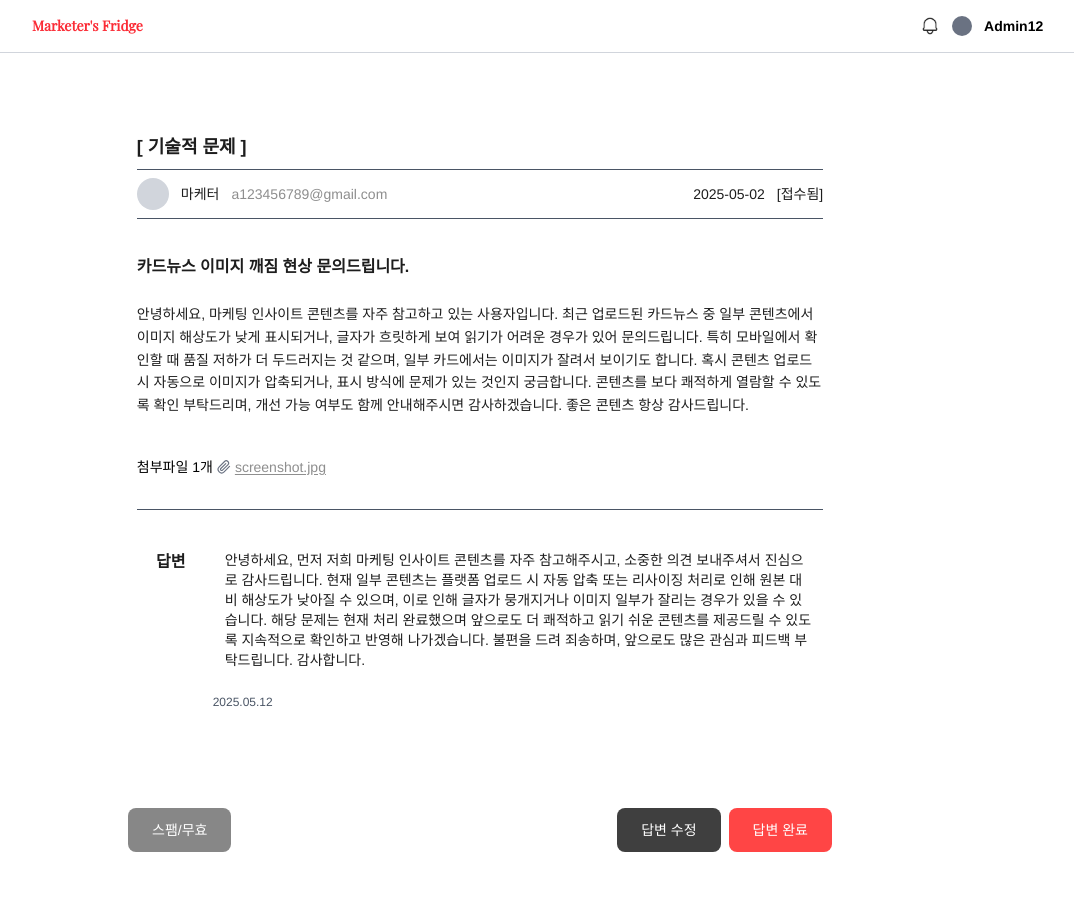
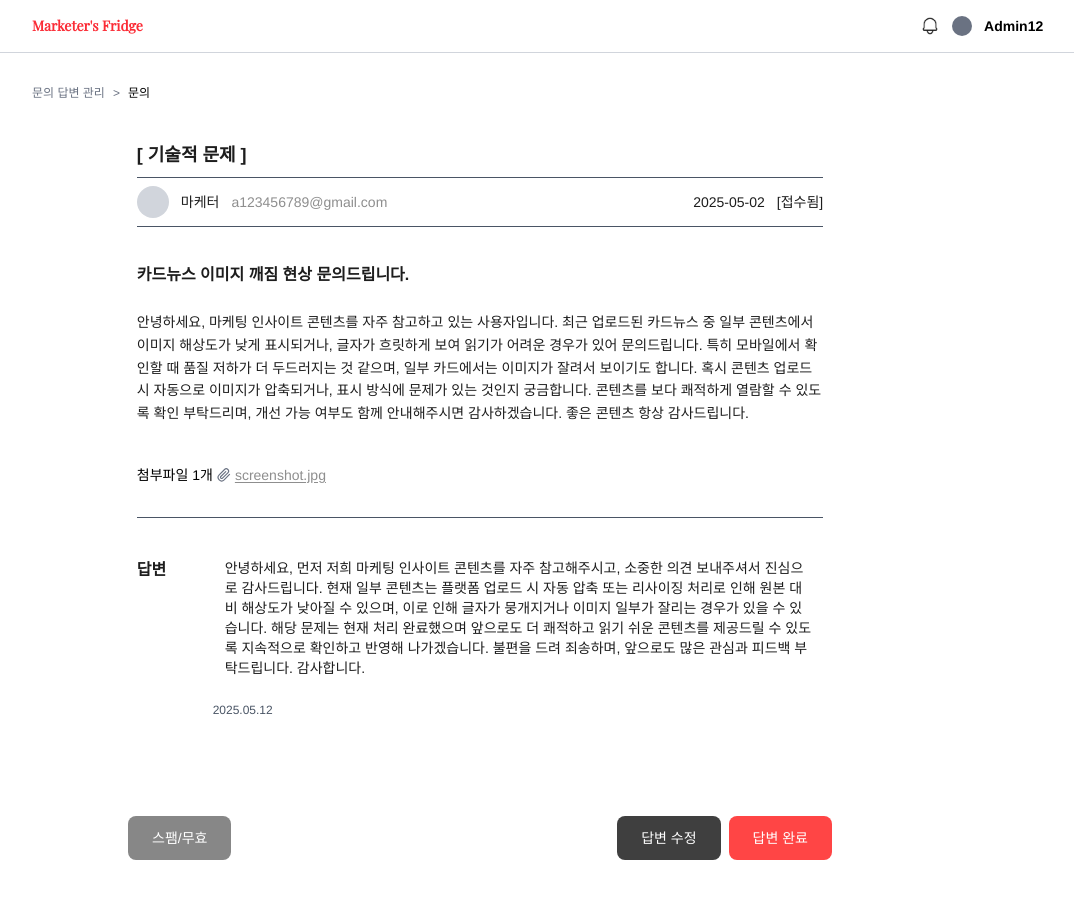
Before and after one commit to Marketer-s-Fridge/Admin, a Next.js app: page /inquiryReplies/detail in a window 1280 px wide. Shown: the top 898 px of the page, without its empty margins (160-1234 px from the left). Built offline with nearby package versions, Linux system fonts and the light colour scheme.

Commit message:
feat: 문의 항목 라우팅 설정

```diff
--- a/src/app/inquiryReplies/detail/page.tsx
+++ b/src/app/inquiryReplies/detail/page.tsx
@@ -4,6 +4,7 @@ import { useState } from "react";
 import AdminHeader from "@/components/adminHeader";
 import React from "react";
 import { FiPaperclip } from "react-icons/fi";
+import Breadcrumb from "@/components/breadCrumb";
 
 const InquiryDetailPage: React.FC = () => {
   const [isEditing, setIsEditing] = useState(false);
@@ -25,11 +26,16 @@ const InquiryDetailPage: React.FC = () => {
   return (
     <div className="flex flex-col bg-white text-[#1D1D1D]">
       <AdminHeader />
+      <Breadcrumb
+        items={[
+          { label: "문의 답변 관리", href: "/inquiryReplies" },
+          { label: "문의" }, // 현재 페이지는 링크 없이 표시
+        ]}
+      />
       <main className="w-full flex justify-center px-4">
-        <div className="w-full px-[5%] lg:px-[22.5%] mt-20">
+        <div className="w-full px-[5%] lg:px-[22.5%] mt-10">
           {/* 문의 카테고리 */}
           <p className="text-lg font-bold mb-2">[ 기술적 문제 ]</p>
-
           {/* 유저 정보 */}
           <div className="flex items-center gap-3 mb-1 border-gray-600 border-y-1 py-2">
             <div className="w-8 h-8 rounded-full bg-gray-300" />
@@ -38,7 +44,6 @@ const InquiryDetailPage: React.FC = () => {
             <span className="ml-auto text-sm">2025-05-02</span>
             <span className="text-sm ">[접수됨]</span>
           </div>
-
           <div className="py-8">
             {/* 제목 */}
             <p className="text-base font-bold mb-6">
@@ -67,12 +72,10 @@ const InquiryDetailPage: React.FC = () => {
               </span>
             </div>
           </div>
-
           <div className="w-full h-[1px] bg-[#4a5565] mb-3" />
-
           {/* 답변 작성 */}
           <div className="flex flex-1 flex-row mt-7 mb-15 gap-2">
-            <p className="w-1/9 py-3 text-base font-bold flex-nowrap text-center">
+            <p className="w-1/9 py-3 text-base font-bold flex-nowrap text-left">
               답변
             </p>
             <div className="w-full leading-relaxed">
--- a/src/app/inquiryReplies/page.tsx
+++ b/src/app/inquiryReplies/page.tsx
@@ -6,6 +6,7 @@ import AdminCategoryBar from "@/components/adminCategoryBar";
 import Pagination from "@/components/pagination";
 import CustomDropdown from "@/components/customDropdown";
 import { FiPaperclip } from "react-icons/fi";
+import Link from "next/link";
 
 interface InquiryItem {
   id: number;
@@ -138,27 +139,26 @@ const InquiryRepliesPage = () => {
 
         {/* 테이블 데이터 */}
         {sampleData.map((item) => (
-          <div
-            key={item.id}
-            className="grid grid-cols-[1fr_2.5fr_3.2fr_2fr_2fr_2fr_2fr] py-3 items-center text-sm text-gray-700 "
-          >
-            <div className="flex justify-center items-center font-semibold ">
+          <Link key={item.id} href={`/inquiryReplies/detail`} passHref>
+            <div className="grid grid-cols-[1fr_2.5fr_3.2fr_2fr_2fr_2fr_2fr] py-3 items-center text-sm text-gray-700 hover:bg-gray-50 cursor-pointer">
+              <div className="flex justify-center items-center font-semibold">
                 {item.id}
               </div>
-
               <div className="flex justify-start items-center gap-1 mx-9">
                 {item.hasAttachment && (
                   <FiPaperclip className="text-gray-400 w-4 h-4" />
                 )}
                 {item.name}
               </div>
-
               <div className="flex justify-start items-center pl-12">
                 {item.email}
               </div>
-            <div className="flex justify-center items-center ">{item.type}</div>
-            <div className="flex justify-center items-center">{item.date}</div>
-
+              <div className="flex justify-center items-center">
+                {item.type}
+              </div>
+              <div className="flex justify-center items-center">
+                {item.date}
+              </div>
               <div
                 className={`flex justify-start items-center font-semibold pl-10 ${
                   item.status === "답변 완료"
@@ -172,11 +172,11 @@ const InquiryRepliesPage = () => {
               >
                 {item.status}
               </div>
-
               <div className="flex justify-center items-center">
                 {item.responder}
               </div>
             </div>
+          </Link>
         ))}
 
         {/* 페이지네이션 */}
--- /dev/null
+++ b/src/components/breadCrumb.tsx
@@ -0,0 +1,31 @@
+"use client";
+
+import Link from "next/link";
+
+interface BreadcrumbItem {
+  label: string;
+  href?: string; // 마지막 항목은 링크가 없을 수도 있으니까
+}
+
+interface BreadcrumbProps {
+  items: BreadcrumbItem[];
+}
+
+export default function Breadcrumb({ items }: BreadcrumbProps) {
+  return (
+    <div className="flex px-4 sm:px-6 xl:px-[15%] text-xs pt-8 text-gray-500">
+      {items.map((item, index) => (
+        <div key={index} className="flex items-center">
+          {item.href ? (
+            <Link href={item.href} className="hover:text-black">
+              {item.label}
+            </Link>
+          ) : (
+            <span className="text-black font-medium">{item.label}</span>
+          )}
+          {index < items.length - 1 && <span className="mx-2">&gt;</span>}
+        </div>
+      ))}
+    </div>
+  );
+}
```
Lines whose indentation alone changed are shown as unchanged.
